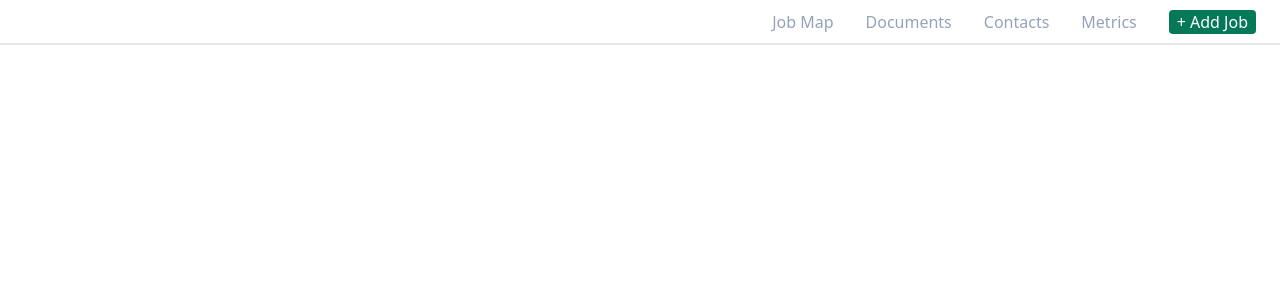
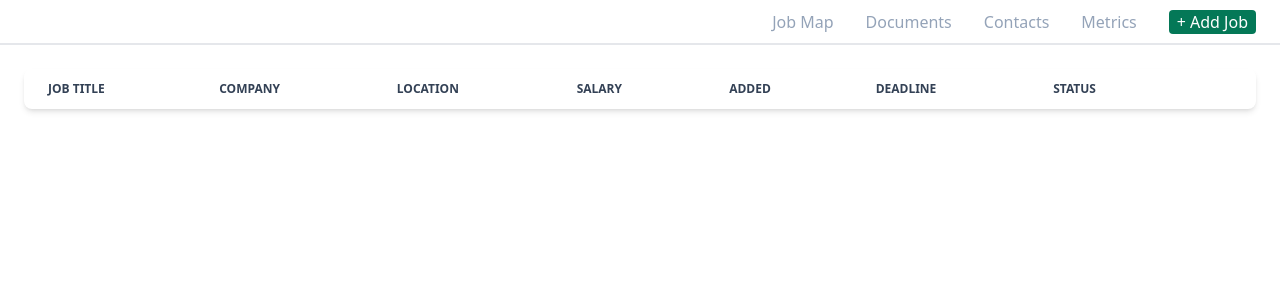
Before and after one commit to Caulwell/unter, a React (Create React App) app in the folder client/: page /dashboard in a window 1280 px wide. Shown: the top 300 px of the page. Built offline with nearby package versions, Linux system fonts and the light colour scheme.

Commit message:
add jobs table

```diff
--- a/client/src/components/CreateJob.tsx
+++ b/client/src/components/CreateJob.tsx
@@ -39,7 +39,7 @@ const CreateJob = ({toggleModal, setJobs, jobs} : Props) => {
 
 
     return (
-        <div className="bg-modalBackground w-screen h-screen z-0 top-1/2 left-1/2 -translate-x-1/2 -translate-y-1/2 absolute">
+        <div className="bg-modalBackground w-screen h-screen z-1 top-1/2 left-1/2 -translate-x-1/2 -translate-y-1/2 absolute">
             <div className="fixed top-1/2 left-1/2 -translate-x-1/2 -translate-y-1/2 opacity-100">
 
                 <div className=" z-10 rounded-md shadow-md bg-white opacity-100 flex flex-col text-slate-700">
--- /dev/null
+++ b/client/src/components/JobList.tsx
@@ -0,0 +1,56 @@
+import ListJob from "./ListJob";
+
+import { Job } from "../common/types";
+
+interface Props{
+    jobs: Job[]
+}
+const JobList = ({jobs} : Props) => {
+
+    return (
+        <div className="overflow-x-auto shadow-md sm:rounded-lg">
+    <table className="w-full text-sm text-left text-gray-50">
+        <thead className="text-xs  uppercase text-slate-700 ">
+            <tr>
+                <th scope="col" className="px-6 py-3">
+                    Job Title
+                </th>
+                <th scope="col" className="px-6 py-3">
+                    Company
+                </th>
+                <th scope="col" className="px-6 py-3">
+                    Location
+                </th>
+                <th scope="col" className="px-6 py-3">
+                    Salary
+                </th>
+                <th scope="col" className="px-6 py-3">
+                   Added
+                </th>
+                <th scope="col" className="px-6 py-3">
+                    Deadline
+                </th>
+                <th scope="col" className="px-6 py-3">
+                    Status
+                </th>
+                <th scope="col" className="px-6 py-3">
+                    <span className="sr-only">Edit</span>
+                    <span className="sr-only">Delete</span>
+                </th>
+            </tr>
+        </thead>
+        <tbody>
+            {jobs.map(job => {
+                return (
+                    <ListJob job={job}/>
+                )
+            })}
+
+        </tbody>
+    </table>
+</div>
+    )
+
+}
+
+export default JobList;
--- /dev/null
+++ b/client/src/components/ListJob.tsx
@@ -0,0 +1,42 @@
+import { Job } from "../common/types";
+
+interface Props{
+    job: Job
+}
+
+const ListJob = ({job} : Props) => {
+
+
+    return (
+        <tr className="border-b border-gray-200 odd:bg-gray-100 even:bg-white">
+                <th scope="row" className="px-6 py-4 font-medium text-gray-700  whitespace-nowrap">
+                    {job.title}
+                </th>
+                <td className="px-6 py-4 text-gray-700">
+                    {job.company}
+                </td>
+                <td className="px-6 py-4 text-gray-700">
+                    {job.location}
+                </td>
+                <td className="px-6 py-4 text-gray-700">
+                    {job.salary}
+                </td>
+                <td className="px-6 py-4 text-gray-700">
+                    02/06/2022
+                </td>
+                <td className="px-6 py-4 text-gray-700">
+                    07/06/2022
+                </td>
+                <td className="px-6 py-4 text-gray-700">
+                    Applied
+                </td>
+                <td className="px-3 py-4 text-right space-x-6">
+                    <a href="#" className="font-medium text-gray-700  hover:underline">Edit</a>
+                    <a href="#" className="font-medium text-gray-700  hover:underline">Delete</a>
+                </td>
+            </tr>
+    )
+}
+
+
+export default ListJob;
--- a/client/src/pages/Dashboard.tsx
+++ b/client/src/pages/Dashboard.tsx
@@ -3,6 +3,7 @@ import ControlPanel from "../components/ControlPanel";
 import CreateJob from "../components/CreateJob";
 
 import { Job } from "../common/types";
+import JobList from "../components/JobList";
 
 const Dashboard = () => {
 
@@ -19,15 +20,8 @@ const Dashboard = () => {
             {modalOpen &&
             <CreateJob toggleModal={toggleModal} setJobs={setJobs} jobs={jobs}/>}
             <ControlPanel toggleModal={toggleModal}/>
-            <div className="flex flex-col w-full h-full">
-                {jobs.map(job => {
-                    return (
-                        <div className="flex">
-                            {job.title}
-                            {job.company}
-                        </div>
-                    )
-                })}
+            <div className="flex flex-col w-full h-full p-6">
+                <JobList jobs={jobs}/>
             </div>
         </div>
     )
--- a/client/tailwind.config.js
+++ b/client/tailwind.config.js
@@ -6,10 +6,9 @@ module.exports = {
     extend: {
       colors: {
         bodyBackground: "#fff",
-        modalBackground: "rgba(0, 0, 0, 0.2)",
-        uiElementBg: "rgb(32, 42, 58)",
-        textDark: "rgb(32, 42, 58)",
-        textLighter: "rgb(8, 145, 178)"
+        primaryBg: "#64748b",
+        primary2Bg: "#64748b",
+        primaryMuted: "#e2e8f0",
       },
       width: {
         "128": "48rem"
```
